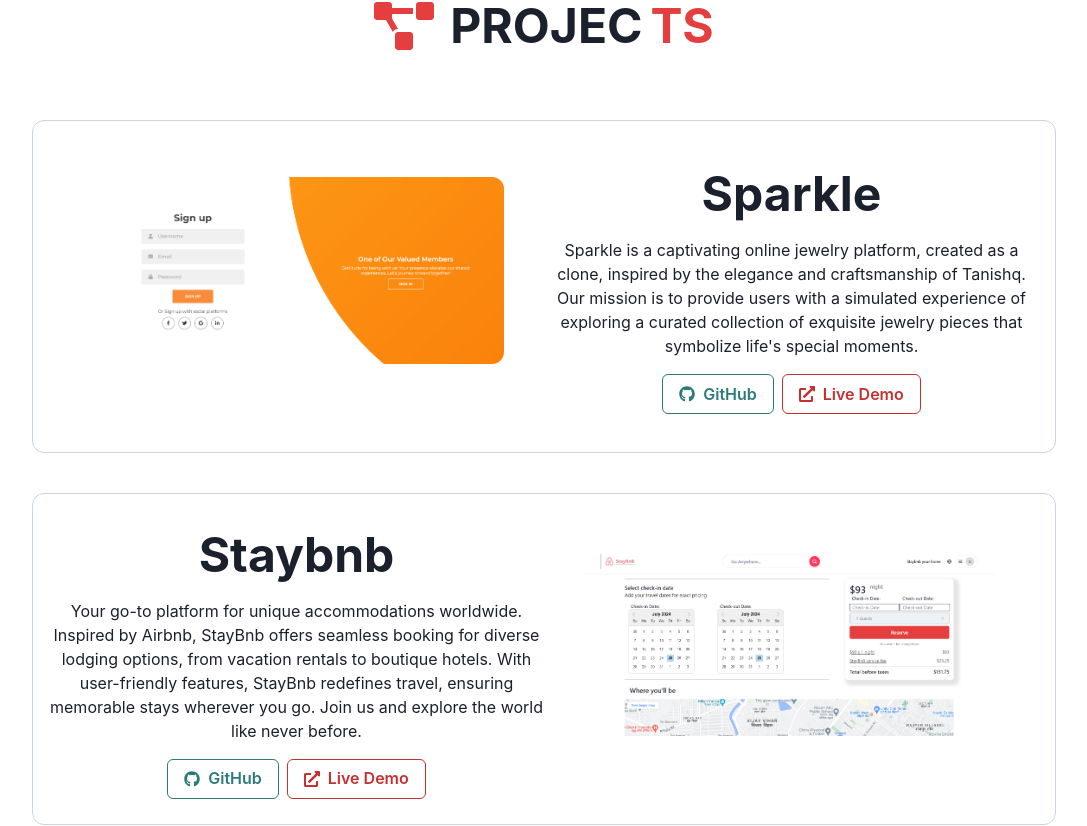
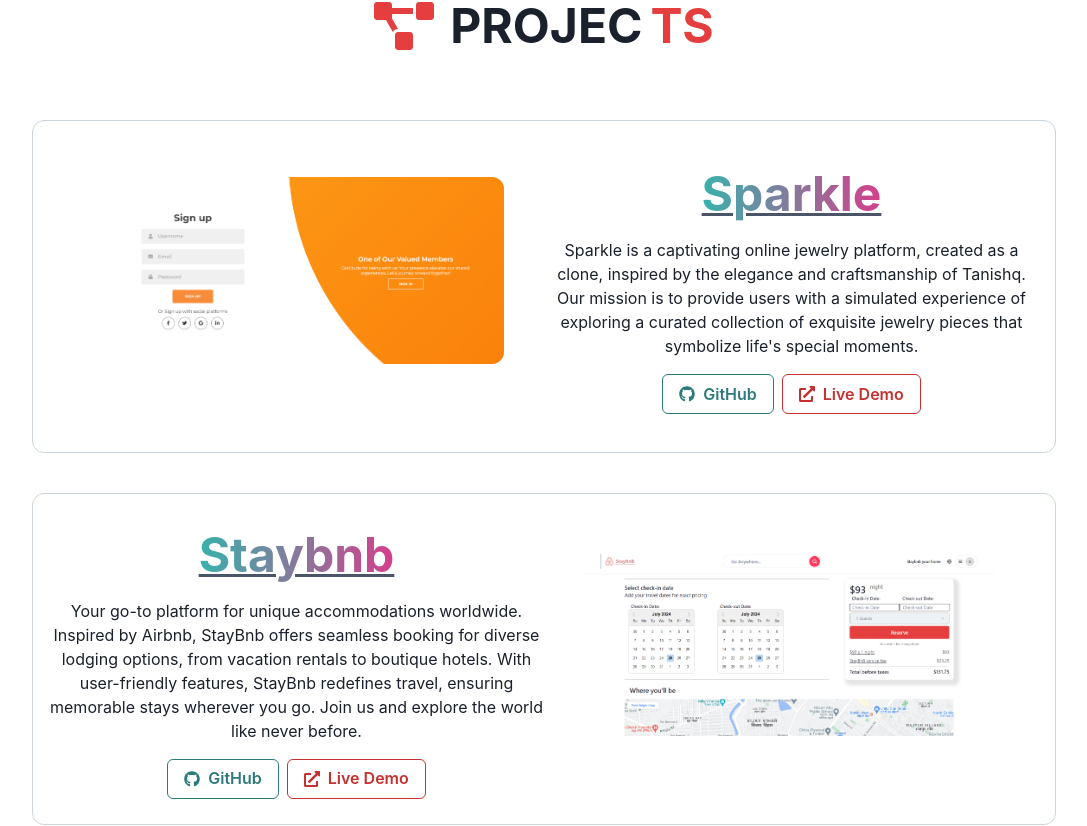
Before and after one commit to bgpkrishna123/Portfolio, a React (Vite) app: page / in a window 1280 px wide. Shown: the part 2398-3224 px from the top of the page, without its empty margins (96-1183 px from the left). Built offline with nearby package versions, Linux system fonts and the light colour scheme.

Commit message:
project-title

```diff
--- a/src/components/Projects.jsx
+++ b/src/components/Projects.jsx
@@ -1,8 +1,16 @@
 import React, { useRef, useEffect, useState } from "react";
-import { Box, Heading, Text, Icon, Button, Link, SimpleGrid } from "@chakra-ui/react";
+import {
+  Box,
+  Heading,
+  Text,
+  Icon,
+  Button,
+  Link,
+  SimpleGrid,
+} from "@chakra-ui/react";
 import { FaProjectDiagram, FaGithub, FaExternalLinkAlt } from "react-icons/fa";
 import projectsData from "../Allproject/project";
-import { motion, useAnimation } from 'framer-motion';
+import { motion, useAnimation } from "framer-motion";
 
 const MotionBox = motion(Box);
 const MotionIcon = motion(Icon);
@@ -34,14 +42,14 @@
     titleAnimation.start({
       x: 0,
       opacity: 1,
-      transition: { duration: 1, type: 'spring', stiffness: 100 }
+      transition: { duration: 1, type: "spring", stiffness: 100 },
     });
   }, [titleAnimation]);
 
   // Define animation variants for the project cards
   const cardVariants = {
-    hiddenLeft: { x: '-100%', opacity: 0 },
-    hiddenRight: { x: '100%', opacity: 0 },
+    hiddenLeft: { x: "-100%", opacity: 0 },
+    hiddenRight: { x: "100%", opacity: 0 },
     visible: { x: 0, opacity: 1, transition: { duration: 1 } },
   };
 
@@ -63,9 +71,8 @@
         alignItems="center"
         justifyContent="center"
         mb="4rem"
-        initial={{ x: '100%', opacity: 0 }}
+        initial={{ x: "100%", opacity: 0 }}
         animate={titleAnimation}
-
       >
         <MotionIcon
           as={FaProjectDiagram}
@@ -76,13 +83,8 @@
           animate={{ rotate: 360 }}
           transition={{ duration: 1 }}
         />
-        <MotionHeading
-          as="h1"
-          size="2xl"
-          display="flex"
-          ml="0.5rem"
-        >
-          <Box >
+        <MotionHeading as="h1" size="2xl" display="flex" ml="0.5rem">
+          <Box>
             PROJEC
             <Box as="span" color="red.500" ml="0.5rem">
               TS
@@ -108,7 +110,7 @@
             _dark={{ bg: "gray.700" }}
             h="100%"
             variants={cardVariants}
-            initial={index % 2 === 0 ? 'hiddenLeft' : 'hiddenRight'}
+            initial={index % 2 === 0 ? "hiddenLeft" : "hiddenRight"}
             animate="visible"
           >
             <Box
@@ -121,7 +123,16 @@
               overflow="hidden"
               borderRadius="12px"
             >
-              <Box m={10} borderRadius={12} overflow={"hidden"}>
+              <Link href={project.liveLink} isExternal>
+                <Box
+                  m={10}
+                  borderRadius={12}
+                  overflow="hidden"
+                  transition="transform 0.3s ease" // Smooth transition
+                  _hover={{
+                    transform: "scale(1.05)", // Slightly larger on hover
+                  }}
+                >
                   <img
                     src={project.images[currentImageIndex]}
                     alt={`${project.title} ${currentImageIndex + 1}`}
@@ -130,6 +141,7 @@
                     style={{ objectFit: "cover" }}
                   />
                 </Box>
+              </Link>
             </Box>
             <Box
               flex="1"
@@ -143,6 +155,12 @@
                 fontWeight="bold"
                 fontSize={{ base: "xl", md: "5xl" }}
                 mb="0.5rem"
+                bgGradient="linear(to-r, teal.400, pink.500)"
+                bgClip="text"
+                color="transparent"
+                textDecoration="underline"
+                textDecorationColor="gray.600"
+                textDecorationThickness="3px"
               >
                 {project.title}
               </Text>
```
Lines whose indentation alone changed are shown as unchanged.
